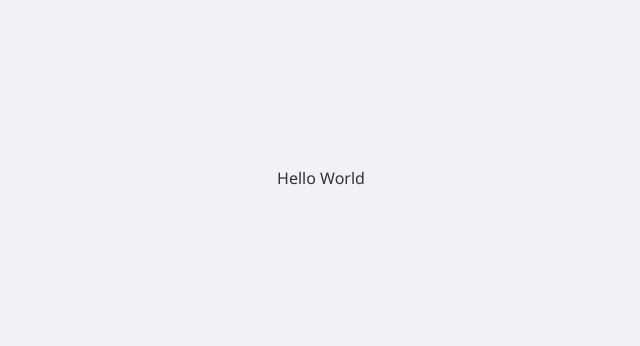
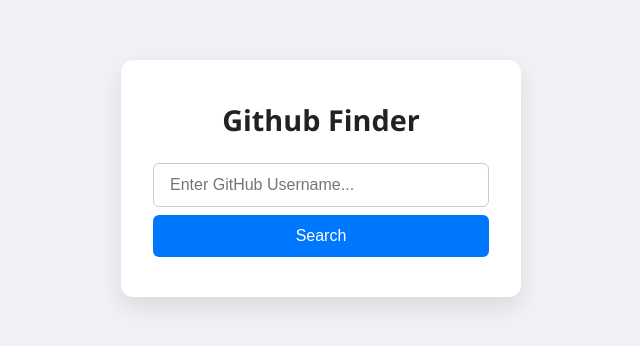
Before and after one commit to MohamadYab/github-finder, a React (Vite) app: page / in a window 1280 px wide. Shown: the part 222-568 px from the top of the page, without its empty margins (319-959 px from the left). Built offline with nearby package versions, Linux system fonts and the light colour scheme.

Commit message:
Create User search component
- Search a GitHub user using TanStack useQuery
- Display the users data

```diff
--- a/src/App.tsx
+++ b/src/App.tsx
@@ -1,7 +1,12 @@
+import UserSearch from "./components/UserSearch";
+
 function App() {
   return (
-    <div>
-      Hello World
+    <div
+      className="container"
+    >
+      <h1>Github Finder</h1>
+      <UserSearch />
     </div>
   )
 }
--- /dev/null
+++ b/src/components/UserSearch.tsx
@@ -0,0 +1,69 @@
+import { useState } from "react";
+import { useQuery } from "@tanstack/react-query";
+import { FaGithubAlt } from "react-icons/fa";
+
+const API_URL = import.meta.env.VITE_GITHUB_API_URL;
+
+function UserSearch() {
+  const [username, setUsername] = useState("");
+  const [submittedUsername, setSubmittedUsername] = useState("");
+
+  const { data, isLoading, isError, error } = useQuery({
+    queryKey: ["users", submittedUsername],
+    queryFn: async () => {
+      const response = await fetch(`${API_URL}/users/${submittedUsername}`);
+      if (!response.ok) throw new Error("User not found");
+      const data = await response.json();
+      return data;
+    },
+    enabled: !!submittedUsername,
+  });
+
+  function handleSubmit(event: React.FormEvent<HTMLFormElement>) {
+    event.preventDefault();
+    setSubmittedUsername(username.trim());
+  }
+
+  return (
+    <>
+      <form
+        onSubmit={handleSubmit}
+        className="form"
+      >
+        <input
+          type="text"
+          placeholder="Enter GitHub Username..."
+          value={username}
+          onChange={(event) => setUsername(event.target.value)}
+        />
+        <button type="submit">Search</button>
+      </form>
+
+      { isLoading ? (
+        <p className="status">Loading...</p>
+      ) : isError ? (
+        <p className="status error">{error.message}</p>
+      ) : data ? (
+        <div className="user-card">
+          <img
+            src={data.avatar_url}
+            alt={data.name}
+            className="avatar"
+          />
+          <h2>{data.name || data.login}</h2>
+          <p className="bio">{data.bio}</p>
+          <a
+            href={data.html_url}
+            className="profile-btn"
+            target="_blank"
+            rel="noopener noreferrer"
+          >
+            <FaGithubAlt /> View GitHub Profile
+          </a>
+        </div>
+      ) : null}
+    </>
+  )
+}
+
+export default UserSearch
```
Also changed, not shown: 1 other file (tests, documents, lock files or other folders).
